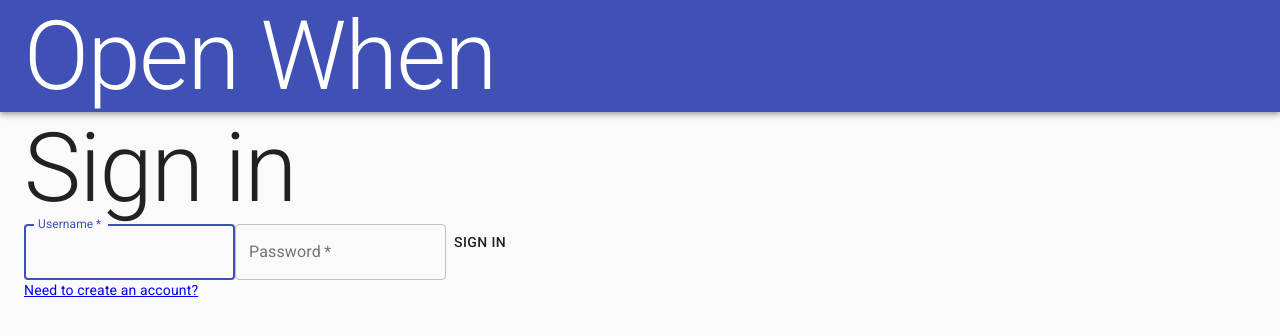
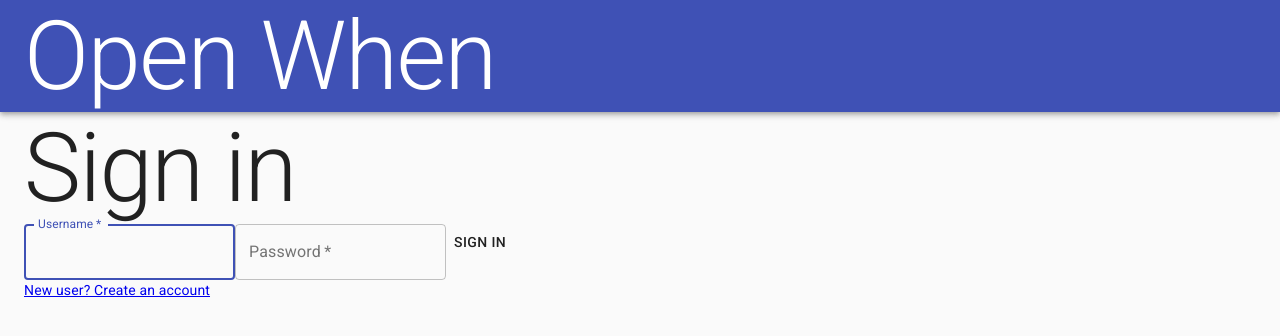
Before and after one commit to darrylforbes/open-when, a React (Create React App) app in the folder frontend/: page /signin in a window 1280 px wide. Shown: the top 336 px of the page. Built offline with nearby package versions, Linux system fonts and the light colour scheme.

Commit message:
Update text in sign in/up transfer links

```diff
--- a/frontend/src/components/SignIn.js
+++ b/frontend/src/components/SignIn.js
@@ -91,7 +91,7 @@ const SignIn = ({ setUser, setToken }) => {
             Sign in
           </Button>
         </form>
-        <Link to='signup'>Need to create an account?</Link>
+        <Link to='signup'>New user? Create an account</Link>
       </Box>
     </Container>
   )
--- a/frontend/src/components/SignUp.js
+++ b/frontend/src/components/SignUp.js
@@ -105,7 +105,7 @@ const SignUp = ({ setUser, setToken }) => {
             Sign up
           </Button>
         </form>
-        <Link to='signin'>Already have an account?</Link>
+        <Link to='signin'>Already have an account? Log in</Link>
       </Box>
     </Container>
   )
```
